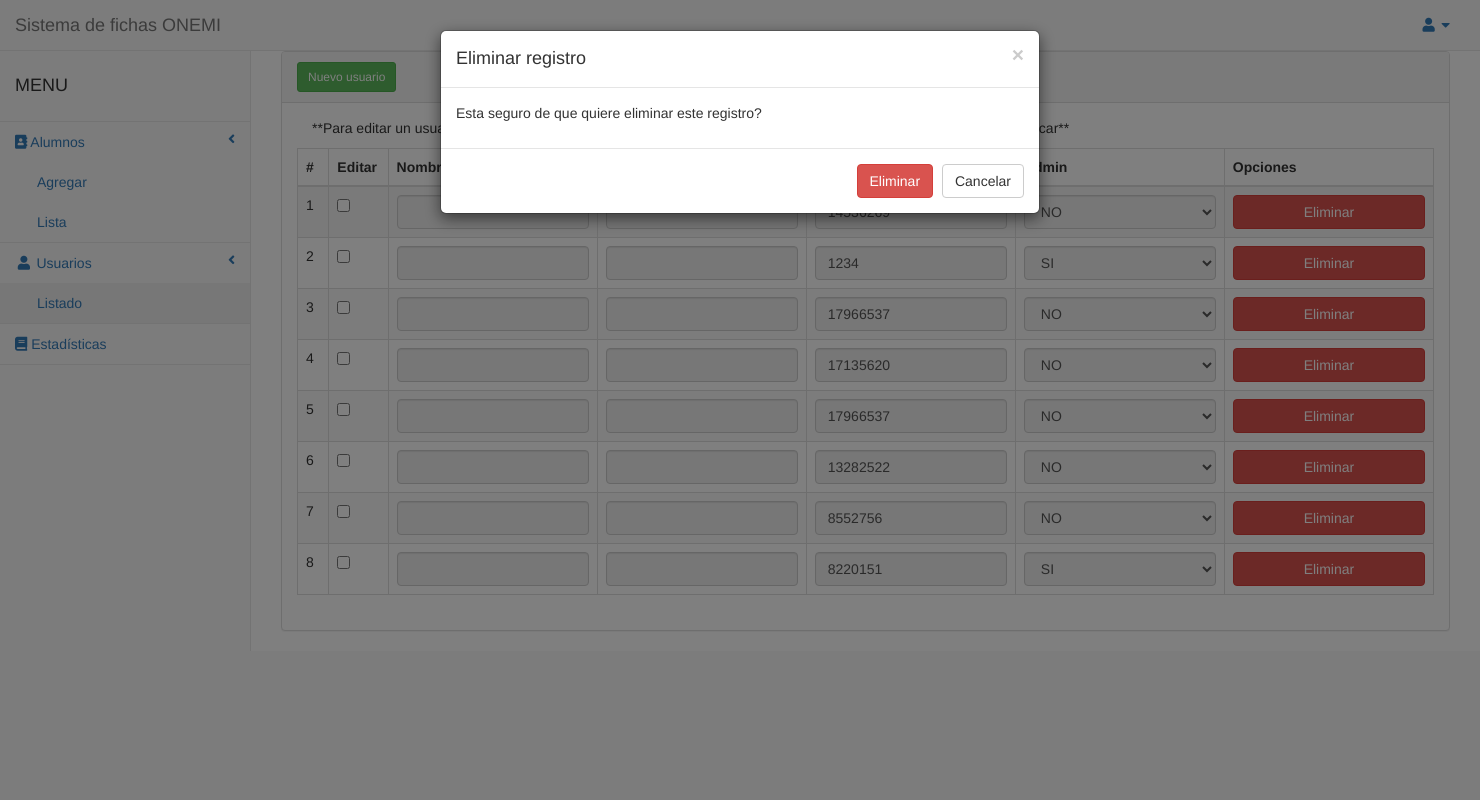
After one commit to edurikelm/FichaONEMI, a PHP site: page /pages/lista_usuarios.php in a window 1480 px wide, after a click on "Eliminar". The commit adds this page. Run offline with PHP 8.4, Linux system fonts and the light colour scheme; a user stored in the database is signed in; data comes from the database, SQL or seed files in the repository; data that the repository does not hold is empty; some libraries are stand-ins or nearby versions.

Commit message:
se modifica pagina usuario con CRUD

```diff
--- /dev/null
+++ b/js/lista_usuarios.js
@@ -0,0 +1,27 @@
+let tbody = document.getElementById('tbody');
+
+function cambiarCheck(num) {
+
+    const check = tbody.children[num-1].children[2].children[0];
+    // console.log(check)
+    if(check.checked == true){
+        tbody.children[num-1].children[3].children[0].disabled = false;
+        tbody.children[num-1].children[4].children[0].disabled = false;
+        tbody.children[num-1].children[5].children[0].disabled = false;
+        tbody.children[num-1].children[6].children[0].disabled = false;
+        tbody.children[num-1].children[7].children[0].className = 'btn btn-block btn-warning';
+        tbody.children[num-1].children[7].children[1].className = 'hidden btn btn-block btn-danger';
+        // console.log(tbody.children[num-1].children[5].children[0])
+
+    }else{
+        tbody.children[num-1].children[3].children[0].disabled = true;
+        tbody.children[num-1].children[4].children[0].disabled = true;
+        tbody.children[num-1].children[5].children[0].disabled = true;
+        tbody.children[num-1].children[6].children[0].disabled = true;
+        tbody.children[num-1].children[7].children[0].className = 'hidden btn btn-block btn-warning';
+        tbody.children[num-1].children[7].children[1].className = 'btn btn-block btn-danger';
+
+    }
+
+
+}
--- a/pages/includes/cierre-interfaz.php
+++ b/pages/includes/cierre-interfaz.php
@@ -6,6 +6,7 @@
 <script src="../js/estadisticas_ano.js"></script>
 <script src="../js/lista_fichas_ano.js"></script>
 <script src="../js/total_por_year.js"></script>
+<script src="../js/lista_usuarios.js"></script>
 
 
 <!-- Bootstrap Core JavaScript -->
--- a/pages/includes/interfaz.php
+++ b/pages/includes/interfaz.php
@@ -118,7 +118,12 @@ header('Location:../login.php');
                         <?php if($_SESSION['tipo']==1) { ?>
 
                         <li>
-                            <a href="agregar_usuario.php"><i class="fa fa-user fa-fw"></i> Agregar Usuario</a>
+                            <a href="#"><i class="fas fa-user fa-fw"></i> Usuarios<span class="fa arrow"></span></a>
+                            <ul class="nav nav-second-level">
+                                <li>
+                                    <a href="lista_usuarios.php"> Listado</a>
+                                </li>
+                            </ul>
                         </li>
                         <?php } ?>
                         <?php if($_SESSION['tipo']==1) { ?>
--- /dev/null
+++ b/pages/lista_usuarios.php
@@ -0,0 +1,151 @@
+<!-- Conexion -->
+<?php include ("../configs/conexion_db.php"); ?>
+
+<?php
+include('includes/interfaz.php');
+?>
+
+<div id="page-wrapper">
+
+    <div class="row">
+        <div class="col-lg-12">
+            <div class="panel panel-default">
+                <div class="panel-heading">
+
+                    <?php if($_SESSION['tipo']==1 || $_SESSION['tipo']==0) { ?>
+                    <button data-toggle="modal" data-target="#neuvoUsuario" class="btn btn-sm btn-success">Nuevo usuario</button>
+                    <?php } ?>
+
+                </div>
+                <div class="panel-body">
+                    <div class="container">
+                        <p>**Para editar un usuario, en la columna Editar seleccione la cacilla de verificación correspondiente al usuario a modificar** </p>
+                    </div>
+                    <table width="100%" class="table table-striped table-bordered table-hover" id="example">
+                        <thead>
+                            <tr>
+                                <th scope="col">#</th>
+                                <th scope="col">Editar</th>
+                                <th scope="col">Nombre</th>
+                                <th scope="col">Username</th>
+                                <th scope="col">Password</th>
+                                <th scope="col">Admin</th>
+                                <th scope="col">Opciones</th>
+
+                            </tr>
+                        </thead>
+
+                        <tbody id="tbody">
+                            <?php
+                                $sql = "SELECT * FROM users order by id DESC";
+                                $resultado = mysqli_query($enlace, $sql);
+                                $num = 0;
+                                while ($dado = mysqli_fetch_array($resultado)):
+                                    $num += 1;
+                                    ?>
+                            <tr id="numRows">
+                                <form role="form" method='POST' action="../modulos/editar_user.php?id=<?php echo $dado['id'] ?>">
+                                    <td id="tdnumero" style="width: 3rem">
+                                        <?php echo $num ?>
+                                    </td>
+                                    <td style="width: 3rem">
+                                        <input onchange="cambiarCheck(<?php echo $num ?>)" id="check" type="checkbox">
+                                    </td>
+                                    <td style="width: 20rem">
+                                        <input name="nombre" id="nombre" class="form-control" disabled type="text" value="<?php echo $dado['nombre'] ?>">
+
+                                    </td>
+                                    <td style="width: 20rem">
+                                    <input name="username" id="username" class="form-control" disabled type="text" value="<?php echo $dado['username'] ?>">
+                                    </td>
+                                    <td style="width: 20rem">
+                                        <input name="password" id="password" class="form-control" disabled type="text" value="<?php echo $dado['password'] ?>">
+                                    </td>
+                                    <td style="width: 20rem">
+                                        <select name="admin" id="" class="form-control" disabled>
+                                        <?php if($dado['privilegio'] == 0): ?>
+                                            <option value="<?php echo $dado['privilegio'] ?>">NO</option>
+                                            <option value="1">SI</option>
+                                        <?php elseif($dado['privilegio'] == 1): ?>
+                                            <option value="<?php echo $dado['privilegio'] ?>">SI</option>
+                                            <option value="0">NO</option>
+                                        <?php endif; ?>
+                                        </select>
+                                    </td>
+
+                                    <td style="width: 20rem">
+                                        <?php if($_SESSION['tipo']==1 || $_SESSION['tipo']==0) { ?>
+                                                <button name="editar_user" type='submit' class="hidden btn btn-xs btn-warning">Editar</button>
+                                        <a class="btn btn-block btn-danger" data-toggle="modal" data-target="#myModal<?php echo $dado['id'] ?>">Eliminar</a>
+                                        <?php } ?>
+
+                                </form>
+                                        <!-- Modal -->
+                                        <div id="myModal<?php echo $dado['id'] ?>" class="modal fade" role="dialog">
+                                            <div class="modal-dialog">
+                                                <!-- Modal content-->
+                                                <div class="modal-content">
+                                                    <div class="modal-header">
+                                                        <button type="button" class="close" data-dismiss="modal">&times;</button>
+                                                        <h4 class="modal-title">Eliminar registro</h4>
+                                                    </div>
+                                                    <div class="modal-body">
+                                                        <p>Esta seguro de que quiere eliminar este registro?</p>
+                                                    </div>
+                                                    <div class="modal-footer">
+                                                        <form action="../modulos/eliminar_usuario.php" method="POST">
+                                                            <input type="hidden" name="id" value="<?php echo $dado['id'] ?>">
+                                                            <button type="submit" name="delete_user" class="btn btn-danger">Eliminar</button>
+                                                            <button type="button" class="btn btn-default" data-dismiss="modal">Cancelar</button>
+                                                        </form>
+                                                    </div>
+                                                </div>
+
+                                            </div>
+                                        </div>
+                                    </td>
+                            </tr>
+                            <?php endwhile; ?>
+                        </tbody>
+                    </table>
+                    <!-- Modal neuvo usuario -->
+                    <div id="neuvoUsuario" class="modal fade" role="dialog">
+                        <div class="modal-dialog">
+                            <!-- Modal content-->
+                            <div class="modal-content">
+                                <div class="modal-header">
+                                    <button type="button" class="close" data-dismiss="modal">&times;</button>
+                                    <h4 class="modal-title">Nuevo Usuario</h4>
+                                </div>
+                                <form action="../modulos/agregar_usuario.php" method="POST">
+                                    <div class="modal-body">
+                                            <div class="form-group">
+                                                <input name="nombre" class="form-control" type="text" placeholder="Nombre...">
+                                            </div>
+                                            <div class="form-group">
+                                                <input name="username" class="form-control" type="text" placeholder="Usuario...">
+                                            </div>
+                                            <div class="form-group">
+                                                <input name="password" class="form-control" type="text" placeholder="Contraseña...">
+                                            </div>
+                                            <div class="form-group">
+                                                <input name="chk_admin" type="checkbox">
+                                                <label class="form-check-label" for="defaultCheck1">Admin</label>
+                                            </div>
+                                    </div>
+                                    <div class="modal-footer">
+                                        <button type="submit" name="agregar_user" class="btn btn-success">Agregar</button>
+                                        <button type="button" class="btn btn-default" data-dismiss="modal">Cancelar</button>
+                                    </div>
+                                </form>
+                            </div>
+
+                        </div>
+                    </div>
+                </div>
+            </div>
+        </div>
+    </div>
+</div>
+
+<?php include('includes/cierre-interfaz.php'); ?>
```
Also changed, not shown: fichaonemi_faltante.txt (+6 -7 lines), modulos/agregar_usuario.php (+27 -15 lines), modulos/editar_user.php (added, +26 -0 lines), modulos/eliminar_usuario.php (added, +22 -0 lines).
